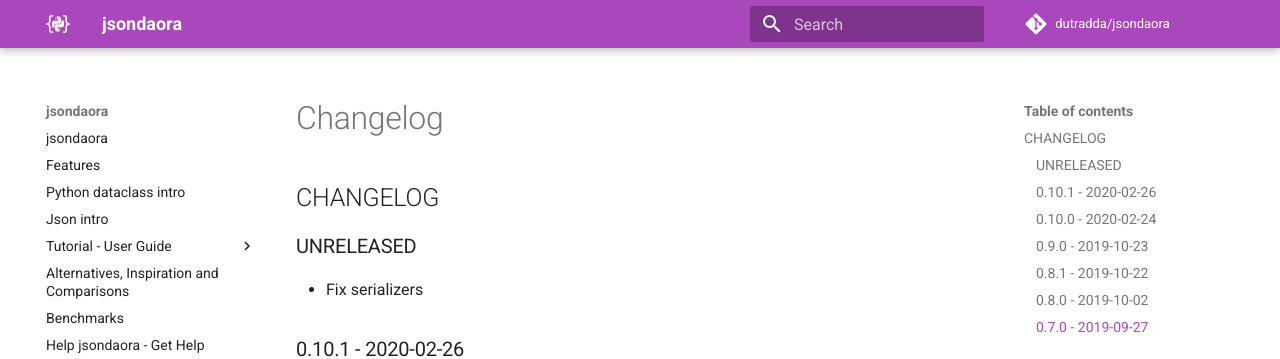
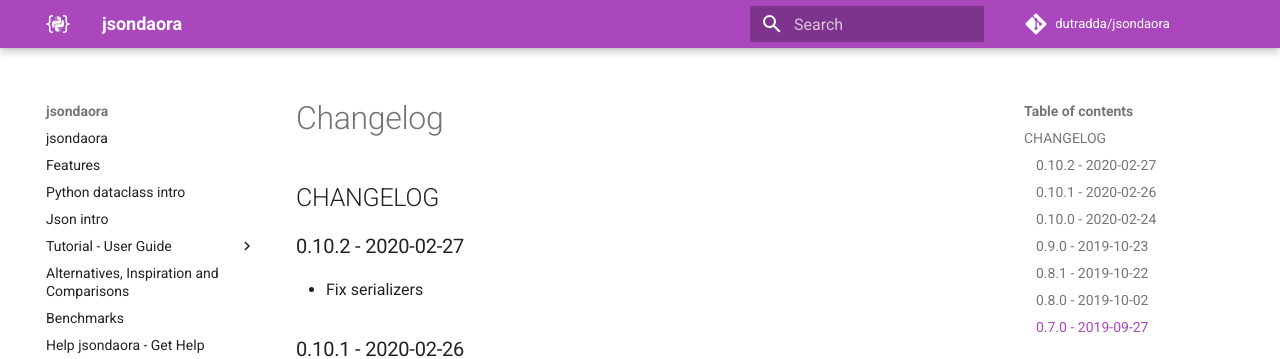
Before and after one commit to dutradda/jsondaora, an MkDocs documentation site: the page built from docs/changelog.md, in a window 1280 px wide and 1159 px high. Shown: the top 359 px of the window. Built offline with MkDocs 1.6.1 and Material for MkDocs 9.7.7, drawn with Linux system fonts in a browser that asks for light colours; comment, search, counter and statistics services are not loaded.

Commit message:
Update CHANGELOG

```diff
--- a/docs/changelog.md
+++ b/docs/changelog.md
@@ -1,6 +1,6 @@
 ## CHANGELOG
 
-### UNRELEASED
+### 0.10.2 - 2020-02-27
 
  - Fix serializers
 
```
Also changed, not shown: CHANGELOG.md (+1 -1 lines).
